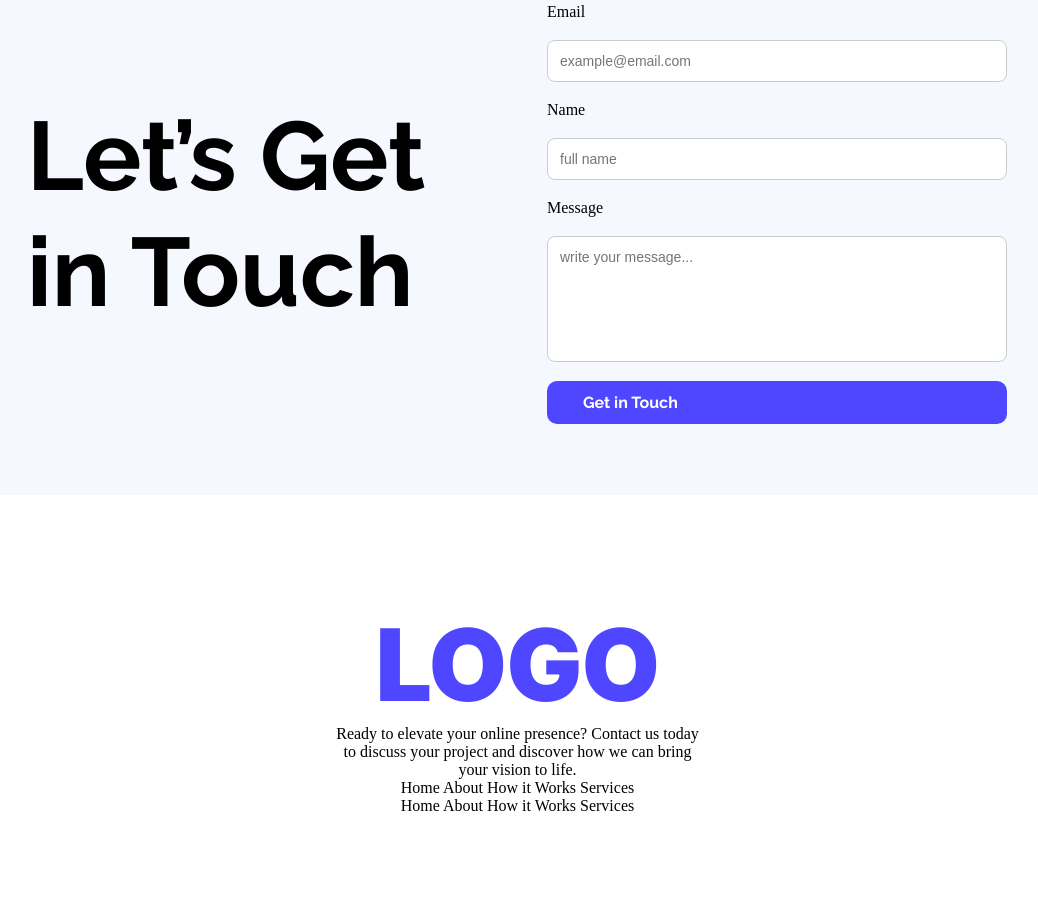
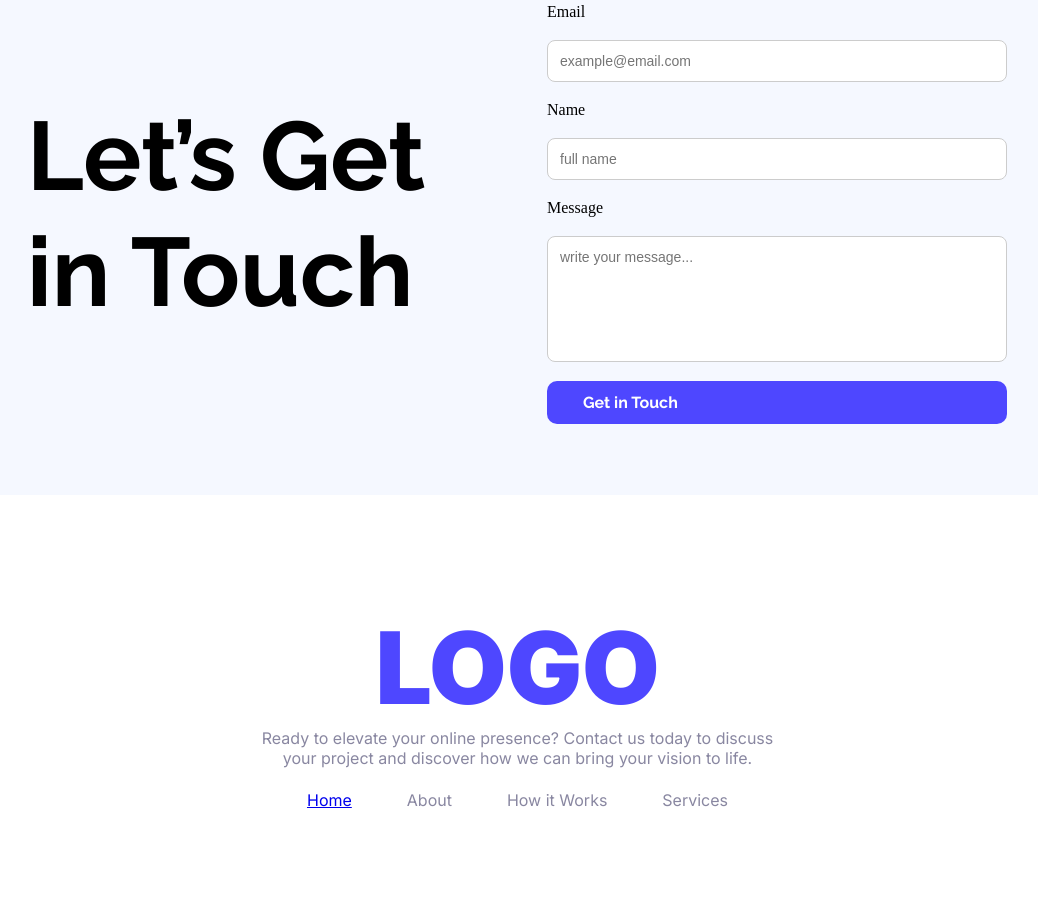
Before and after one commit to NahianMaksood04/PH-A01, a plain HTML site: page index.html in a window 1280 px wide. Shown: the part 3030-3951 px from the top of the page, without its empty margins (123-1161 px from the left). Drawn offline with Linux system fonts and the light colour scheme.

Commit message:
footer done

```diff
--- a/index.html
+++ b/index.html
@@ -197,13 +197,19 @@
 		<footer>
 			<section id="footer-text">
 				<p id="footer-logo">LOGO</p>
-			<p>
-				Ready to elevate your online presence? Contact us today to
-				discuss your project and discover how we can bring your vision
-				to life.
-			</p>
-			<p>Home About How it Works Services</p>
-			<div>Home About How it Works Services</div>
+				<p id="footer-details">
+					Ready to elevate your online presence? Contact us today to
+					discuss your project and discover how we can bring your
+					vision to life.
+				</p>
+				<div id="footer-end">
+					<p>
+						<a href="http://www.google.com" remove-default>Home</a>
+					</p>
+					<p>About</p>
+					<p>How it Works</p>
+					<p>Services</p>
+				</div>
 			</section>
 		</footer>
 	</body>
--- a/styles/footer.css
+++ b/styles/footer.css
@@ -1,15 +1,9 @@
-
 #footer-logo {
 	font-size: 100px;
 	font-family: "Inter", sans-serif;
 	font-weight: 900;
 	color: #4e47ff;
 }
-
-/* #footer-text {
-
-    text-align: center;
-} */
 
 footer {
 	background-color: white;
@@ -27,4 +21,27 @@ footer {
 	padding-top: 104px;
 	margin-left: 455px;
 	margin-right: 454px;
+	padding: 20px;
+	width: 531px;
+	max-height: 221px;
 }
+
+#footer-details {
+	color: #8987a1;
+	font-size: 16px;
+	font-weight: normal;
+	font-family: "Inter", sans-serif;
+	margin-bottom: 20px;
+}
+
+#footer-end {
+	color: #8987a1;
+	display: flex;
+	flex-direction: row;
+	font-size: 16px;
+	font-weight: normal;
+	font-family: "Inter", sans-serif;
+	line-height: 150%;
+	text-align: center;
+	justify-content: space-evenly;
+}
--- a/styles/header.css
+++ b/styles/header.css
@@ -24,6 +24,12 @@
 	border: none;
 	border-radius: 10px;
 	font-weight: bold;
+	cursor: pointer;
+	transition: all 0.3s ease;
+}
+
+button:hover {
+	transform: scale(1.05);
 }
 
 nav {
--- a/styles/main.css
+++ b/styles/main.css
@@ -210,8 +210,8 @@ form {
 	flex-direction: column;
 	justify-content: center;
 	gap: 19px;
-	max-width:497px;
-	max-height:490px ;
+	max-width: 497px;
+	max-height: 490px;
 }
 
 input,
```
